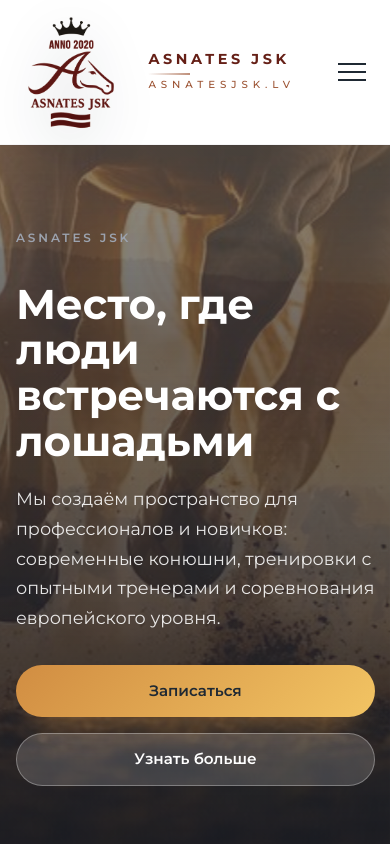
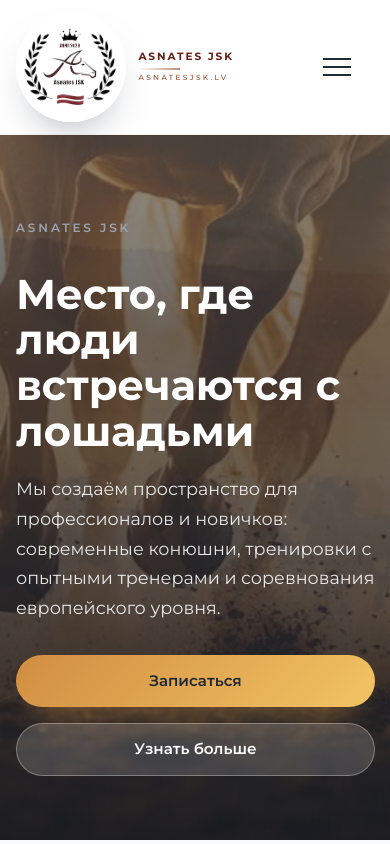
Before and after one commit to bgasimzade99/HorseLv, a React (Vite) app: page / in a window 390 px wide. Shown: the top 844 px of the page. Built offline with nearby package versions, Linux system fonts and the light colour scheme.

Commit message:
Refine branding visuals and mobile layout

```diff
--- a/src/App.css
+++ b/src/App.css
@@ -127,7 +127,7 @@
 }
 
 .announcement {
-  background: linear-gradient(120deg, rgba(64, 224, 208, 0.18), rgba(0, 150, 160, 0.32));
+  background-color: #10a3af;
   font-size: 0.85rem;
 }
 
@@ -142,7 +142,7 @@
   display: inline-flex;
   align-items: center;
   gap: 0.5rem;
-  color: #9a6b32;
+  color: #10a3af;
 }
 
 .announcement__item svg {
@@ -196,7 +196,7 @@
 .announcement {
   position: relative;
   z-index: 2;
-  background: linear-gradient(120deg, rgba(64, 224, 208, 0.18), rgba(0, 150, 160, 0.32));
+  background-color: #d1ffff;
   font-size: 0.85rem;
 }
 
@@ -215,6 +215,21 @@
   align-items: center;
   gap: 2rem;
   padding: 1.15rem 0;
+}
+
+@media (min-width: 1024px) {
+  .nav-bar__middle {
+    justify-content: flex-start;
+    gap: 1.8rem;
+  }
+
+  .main-nav {
+    width: auto;
+  }
+
+  .main-nav ul {
+    justify-content: flex-start;
+  }
 }
 
 .nav-bar::before {
@@ -250,15 +265,20 @@
   display: inline-flex;
   align-items: center;
   justify-content: center;
-  width: clamp(120px, 11vw, 188px);
-  height: clamp(120px, 11vw, 188px);
+  width: clamp(140px, 14vw, 220px);
+  height: clamp(140px, 14vw, 220px);
+  border-radius: 50%;
+  overflow: hidden;
+  background: rgba(255, 255, 255, 0.92);
+  box-shadow: 0 20px 44px -24px rgba(15, 23, 42, 0.55);
 }
 
 .logo__emblem {
-  width: 100%;
-  height: 100%;
-  object-fit: contain;
-  filter: drop-shadow(0 16px 26px rgba(15, 23, 42, 0.22));
+  width: 115%;
+  height: 115%;
+  object-fit: cover;
+  transform: scale(1.08);
+  filter: none;
 }
 
 .logo__text {
@@ -1436,6 +1456,32 @@
   line-height: 1.7;
 }
 
+.footer__brand .logo {
+  gap: 1.1rem;
+}
+
+.footer__brand .logo__badge {
+  width: clamp(110px, 11vw, 160px);
+  height: clamp(110px, 11vw, 160px);
+  box-shadow: 0 18px 38px -26px rgba(15, 23, 42, 0.55);
+}
+
+.footer__brand .logo__emblem {
+  width: 110%;
+  height: 110%;
+  transform: scale(1.04);
+}
+
+.footer__brand .logo__title {
+  font-size: 0.8rem;
+  letter-spacing: 0.22em;
+}
+
+.footer__brand .logo__subtitle {
+  font-size: 0.58rem;
+  letter-spacing: 0.42em;
+}
+
 .footer__grid {
   display: grid;
   grid-template-columns: repeat(3, minmax(0, 1fr));
@@ -1554,6 +1600,21 @@
 @media (max-width: 960px) {
   .logo {
     gap: 1rem;
+  }
+
+  .logo__badge {
+    width: clamp(110px, 24vw, 150px);
+    height: clamp(110px, 24vw, 150px);
+  }
+
+  .logo__title {
+    font-size: 0.78rem;
+    letter-spacing: 0.22em;
+  }
+
+  .logo__subtitle {
+    font-size: 0.56rem;
+    letter-spacing: 0.4em;
   }
 
   .logo__mark {
@@ -1694,6 +1755,21 @@
     gap: 0.8rem;
   }
 
+  .logo__badge {
+    width: clamp(96px, 30vw, 128px);
+    height: clamp(96px, 30vw, 128px);
+  }
+
+  .logo__title {
+    font-size: 0.72rem;
+    letter-spacing: 0.2em;
+  }
+
+  .logo__subtitle {
+    font-size: 0.5rem;
+    letter-spacing: 0.36em;
+  }
+
   .logo__mark {
     width: 78px;
   }
@@ -1759,6 +1835,21 @@
     display: none;
   }
 
+  .logo__badge {
+    width: clamp(82px, 34vw, 110px);
+    height: clamp(82px, 34vw, 110px);
+  }
+
+  .logo__title {
+    font-size: 0.66rem;
+    letter-spacing: 0.18em;
+  }
+
+  .logo__subtitle {
+    font-size: 0.46rem;
+    letter-spacing: 0.32em;
+  }
+
   .nav-bar {
     padding: 0.75rem 0;
   }
--- a/src/App.jsx
+++ b/src/App.jsx
@@ -7,7 +7,7 @@ import galleryImageIndoor from './assets/481007477_1037131591768619_814602921001
 import galleryImageArena from './assets/481710442_1038078748340570_3768271913350946832_n.jpg'
 import galleryImageAwards from './assets/482069166_1042713017877143_1166654843613532211_n.jpg'
 import galleryImageOutdoor from './assets/503440501_1109185541229890_1560595072047730165_n.jpg'
-import logoEmblem from './assets/image.png'
+import logoEmblem from './assets/bgfree.jpg'
 import galleryImagePortrait from './assets/mainana.jpg'
 import galleryImageCup from './assets/kupa.jpg'
 import galleryImageLfc from './assets/lfc.jpg'
@@ -123,7 +123,7 @@ const APPLE_MAPS_DIRECTIONS_URL =
 const translations = {
   lv: {
     logo: {
-      title: 'Asnātes JSK',
+      title: 'Asnates JSK',
       subtitle: 'asnatesjsk.lv',
     },
     languages: {
@@ -328,7 +328,7 @@ const translations = {
       description:
         'Mūsu jātnieku bāze atrodas klusajā Ventspils novada Vārves pagastā. Droši plānojiet vizīti – pie mums ērti nokļūt ar auto vai kopā ar komandu.',
       addressLabel: 'Adrese',
-      address: 'Gluži, Vārves pag., Ventspils nov., Varve, Latvija',
+      address: 'Gluži, Vārves pagasts, Ventspils novads, LV-3623',
       googleCta: 'Atvērt Google Maps',
       appleCta: 'Atvērt Apple Maps',
     },
@@ -337,7 +337,11 @@ const translations = {
         'Laipni lūdzam Asnātes JSK — vietā, kur ikviens var atklāt mīlestību pret zirgiem un attīstīt sportiskās prasmes.',
       contacts: {
         title: 'Kontakti',
-        items: ['asnatesjsk@inbox.lv', '+371 2 8352881', 'Gluži, Vārves pag., Ventspils nov., Varve, Latvija'],
+        items: [
+          'asnatesjsk@inbox.lv',
+          '+371 2 8352881',
+          'Gluži, Vārves pagasts, Ventspils novads, LV-3623',
+        ],
       },
       services: {
         title: 'Pakalpojumi',
@@ -350,7 +354,13 @@ const translations = {
       },
       billing: {
         title: 'Rēķinu dati',
-        items: ['Reģ. Nr.: 40008114442', 'AS Swedbank', 'SWIFT: HABALV22', 'IBAN: LV19HABA0551017883565'],
+        items: [
+          'Biedrība "Asnates Jātnieku Sporta Klubs"',
+          'Reģ. Nr.: 40008302784',
+          '"Saime", Pope, Popes pag., Ventspils nov., LV-3614',
+          'Banka: SWEDBANK',
+          'Konta Nr: LV75HABA0551050198107',
+        ],
       },
       bottom: {
         rights: '© 2025 Asnātes JSK. Visas tiesības aizsargātas.',
@@ -566,7 +576,7 @@ const translations = {
       description:
         'Our equestrian campus is nestled in the peaceful Ventspils region of Latvia. Plan your visit easily by car or coordinate group transport with our team.',
       addressLabel: 'Address',
-      address: 'Gluži, Vārve parish, Ventspils municipality, Latvia',
+      address: 'Gluži, Vārve parish, Ventspils municipality, LV-3623',
       googleCta: 'Open Google Maps',
       appleCta: 'Open Apple Maps',
     },
@@ -575,7 +585,11 @@ const translations = {
         'Welcome to Asnates JSK — a place where everyone can discover a love for horses and develop athletic skills.',
       contacts: {
         title: 'Contacts',
-        items: ['asnatesjsk@inbox.lv', '+371 2 8352881', 'Gluži, Vārve parish, Ventspils municipality, Latvia'],
+        items: [
+          'asnatesjsk@inbox.lv',
+          '+371 2 8352881',
+          'Gluži, Vārve parish, Ventspils municipality, LV-3623',
+        ],
       },
       services: {
         title: 'Services',
@@ -588,7 +602,13 @@ const translations = {
       },
       billing: {
         title: 'Billing',
-        items: ['Reg. No.: 40008114442', 'AS Swedbank', 'SWIFT: HABALV22', 'IBAN: LV19HABA0551017883565'],
+        items: [
+          'Biedrība "Asnates Jātnieku Sporta Klubs"',
+          'Reg. No.: 40008302784',
+          '"Saime", Pope, Popes parish, Ventspils region, LV-3614',
+          'Bank: SWEDBANK',
+          'Account: LV75HABA0551050198107',
+        ],
       },
       bottom: {
         rights: '© 2025 Asnates JSK. All rights reserved.',
@@ -804,7 +824,7 @@ const translations = {
       description:
         'Наша школа расположена в тихом уголке Вентспилсского края, в волости Варве. Мы будем рады гостям — планируйте визит на автомобиле или договоритесь о трансфере с нашей командой.',
       addressLabel: 'Адрес',
-      address: 'Глужи, волость Варве, Вентспилсский край, Латвия',
+      address: 'Глужи, волость Варве, Вентспилсский край, LV-3623',
       googleCta: 'Открыть в Google Maps',
       appleCta: 'Открыть в Apple Maps',
     },
@@ -813,7 +833,11 @@ const translations = {
         'Добро пожаловать в Asnates JSK — место, где каждый может раскрыть любовь к лошадям и развить спортивные навыки.',
       contacts: {
         title: 'Контакты',
-        items: ['asnatesjsk@inbox.lv', '+371 2 8352881', 'Глужи, волость Варве, Вентспилсский край, Латвия'],
+        items: [
+          'asnatesjsk@inbox.lv',
+          '+371 2 8352881',
+          'Глужи, волость Варве, Вентспилсский край, LV-3623',
+        ],
       },
       services: {
         title: 'Услуги',
@@ -826,7 +850,13 @@ const translations = {
       },
       billing: {
         title: 'Реквизиты',
-        items: ['Рег. №: 40008114442', 'AS Swedbank', 'SWIFT: HABALV22', 'IBAN: LV19HABA0551017883565'],
+        items: [
+          'Biedrība "Asnates Jātnieku Sporta Klubs"',
+          'Рег. №: 40008302784',
+          '"Saime", Pope, волость Попе, Вентспилсский край, LV-3614',
+          'Банк: SWEDBANK',
+          'Счёт: LV75HABA0551050198107',
+        ],
       },
       bottom: {
         rights: '© 2025 Asnates JSK. Все права защищены.',
```
Also changed, not shown: src/assets/bgfree.jpg (added).
